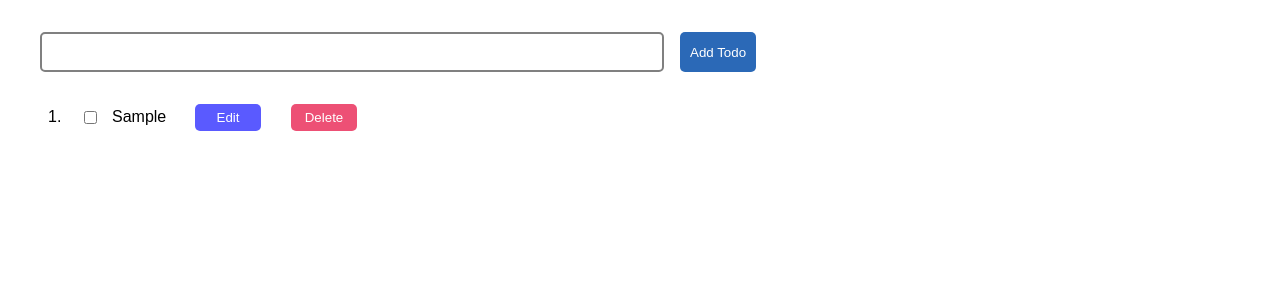
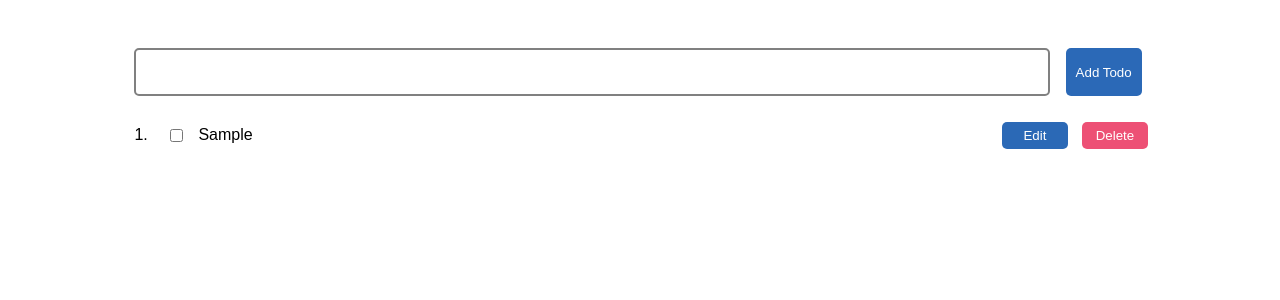
Before and after one commit to vmanidev/react-hooks, a React (Vite) app in the folder react-todo/: page / in a window 1280 px wide. Both pictures are taken after typing "Sample" into the empty fields and a click on the button "Add Todo". Shown: the top 300 px of the page. Built offline with nearby package versions, Linux system fonts and the light colour scheme.

Commit message:
fix: ui enhancement

```diff
--- a/react-todo/src/App.jsx
+++ b/react-todo/src/App.jsx
@@ -6,11 +6,11 @@ export default function App() {
   const [todos, setTodos] = useState([]); // state that manages todos data
 
   return (
-    <>
+    <div id="main">
       <AddTodo setTodos={setTodos} />
       <ul>
         {todos.length > 0 && <TodoList todos={todos} setTodos={setTodos} />}
       </ul>
-    </>
+    </div>
   );
 }
--- a/react-todo/src/style.css
+++ b/react-todo/src/style.css
@@ -4,10 +4,20 @@ body {
   font-size: 1em;
 }
 
+#main {
+  display: grid;
+  grid-template-rows: 3em 1fr;
+  grid-template-columns: 1fr;
+  margin: 3em auto auto auto;
+  width: 80%;
+  gap: 10px;
+}
+
 .delete-btn {
   background: #ed5075;
 }
 
+.done-btn,
 .edit-btn {
   background: #2b69b6;
 }
@@ -29,13 +39,13 @@ body {
 }
 
 #add-todo-container {
-  display: flex;
+  display: grid;
+  grid-template-columns: 1fr 1fr 1fr 5em;
   gap: 1em;
-  margin: 2em;
 }
 
 #add-todo-container input {
-  width: 50%;
+  grid-column: span 3;
   padding: 10px;
   font-weight: bold;
   border: 2px solid gray;
@@ -50,20 +60,19 @@ body {
   color: white;
   padding: 10px;
   width: fit-content;
-  height: 3em;
+  height: 100%;
 }
 
 ul {
+  display: grid;
   list-style: none;
-  display: flex;
-  flex-direction: column;
   gap: 1em;
-  width: fit-content;
+  padding: 0;
 }
 
 li {
   display: grid;
-  grid-template-columns: 1em 1em 1fr 5em 1fr;
+  grid-template-columns: 1em 1em 1fr 4em 4em;
   gap: 1em;
   align-items: center;
   justify-items: flex-start;
@@ -85,8 +94,3 @@ input[type="checkbox"] {
   outline: none;
   border: 1px solid gray;
 }
-
-.done-btn,
-.edit-btn {
-  background: #5a5aff;
-}
```
